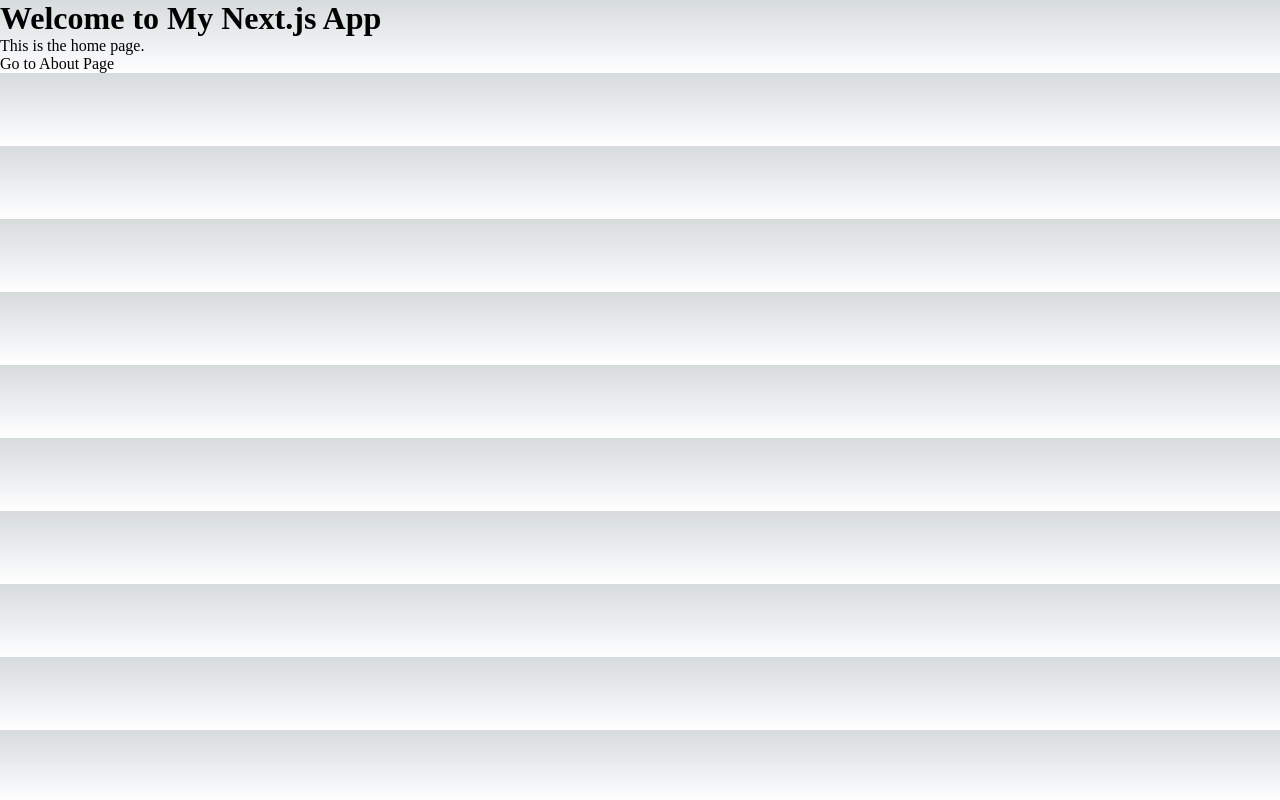
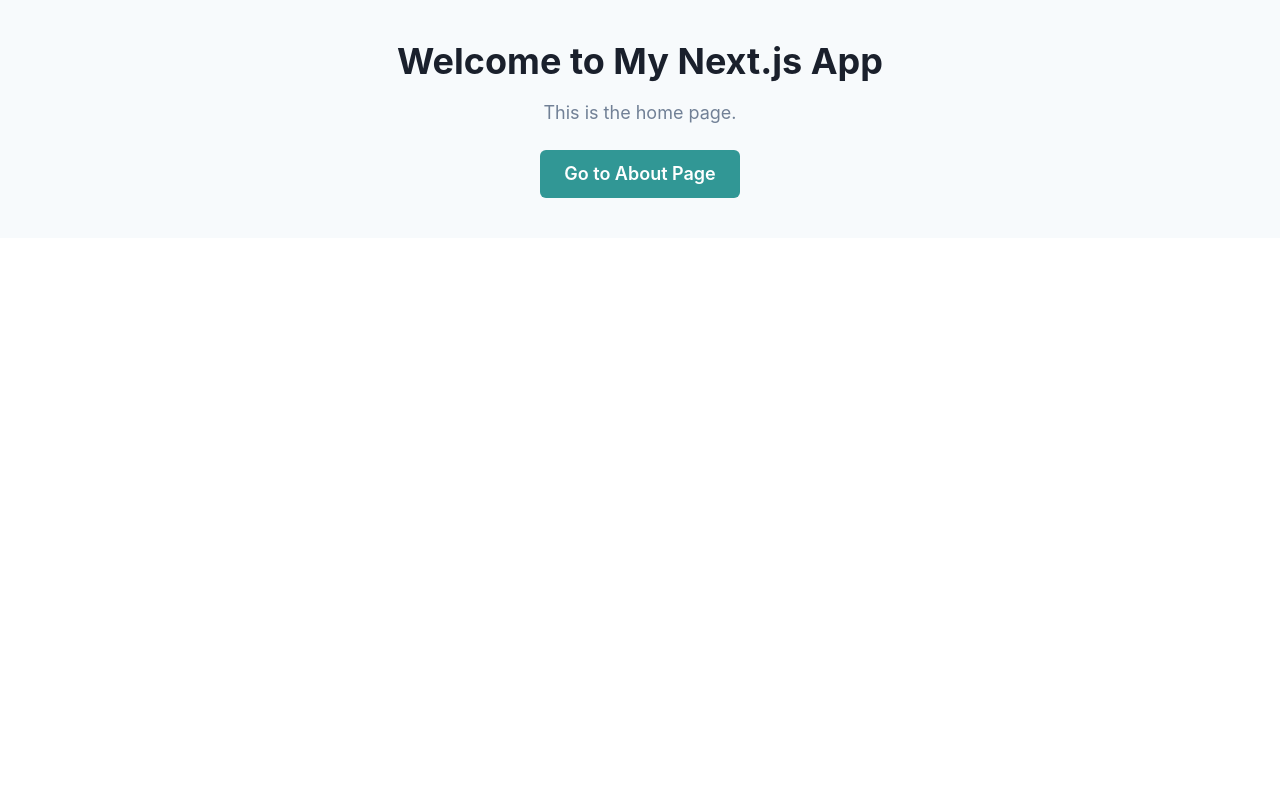
Before and after one commit to takesoo/NextjsTutorial, a Next.js app: page / in a window 1280 px wide. Built offline with nearby package versions, Linux system fonts and the light colour scheme.

Commit message:
pnpm add @chakra-ui/react @emotion/react @emotion/styled framer-motion

```diff
--- a/package.json
+++ b/package.json
@@ -9,6 +9,10 @@
 		"lint": "next lint"
 	},
 	"dependencies": {
+		"@chakra-ui/react": "^2.8.2",
+		"@emotion/react": "^11.13.3",
+		"@emotion/styled": "^11.13.0",
+		"framer-motion": "^11.3.30",
 		"next": "14.2.6",
 		"react": "^18",
 		"react-dom": "^18"
--- a/src/pages/_app.tsx
+++ b/src/pages/_app.tsx
@@ -1,6 +1,18 @@
-import "@/styles/globals.css";
+import { ChakraProvider, extendTheme } from "@chakra-ui/react";
 import type { AppProps } from "next/app";
 
+const theme = extendTheme({
+	colors: {
+		brand: {
+			100: "#f7fafc",
+		},
+	},
+});
+
 export default function App({ Component, pageProps }: AppProps) {
-	return <Component {...pageProps} />;
+	return (
+		<ChakraProvider theme={theme}>
+			<Component {...pageProps} />
+		</ChakraProvider>
+	);
 }
--- a/src/pages/index.tsx
+++ b/src/pages/index.tsx
@@ -1,4 +1,4 @@
-import styles from "@/styles/Home.module.css";
+import { Box, Button, Heading, Text } from "@chakra-ui/react";
 import { Inter } from "next/font/google";
 import Head from "next/head";
 import Image from "next/image";
@@ -7,11 +7,19 @@
 const inter = Inter({ subsets: ["latin"] });
 
 export default function Home() {
-  return (
-    <div>
-      <h1>Welcome to My Next.js App</h1>
-      <p>This is the home page.</p>
-      <Link href="/about">Go to About Page</Link>
-    </div>
-  );
+	return (
+		<Box textAlign={"center"} py={10} px={6} bg={"brand.100"}>
+			<Heading as="h1" size={"xl"} mb={4}>
+				Welcome to My Next.js App
+			</Heading>
+			<Text fontSize="lg" color="gray.500" mb={6}>
+				This is the home page.
+			</Text>
+			<Link href={"/about"} passHref>
+				<Button colorScheme="teal" size={"lg"}>
+					Go to About Page
+				</Button>
+			</Link>
+		</Box>
+	);
 }
--- a/src/styles/globals.css
+++ /dev/null
@@ -1,107 +0,0 @@
-:root {
-  --max-width: 1100px;
-  --border-radius: 12px;
-  --font-mono: ui-monospace, Menlo, Monaco, "Cascadia Mono", "Segoe UI Mono",
-    "Roboto Mono", "Oxygen Mono", "Ubuntu Monospace", "Source Code Pro",
-    "Fira Mono", "Droid Sans Mono", "Courier New", monospace;
-
-  --foreground-rgb: 0, 0, 0;
-  --background-start-rgb: 214, 219, 220;
-  --background-end-rgb: 255, 255, 255;
-
-  --primary-glow: conic-gradient(
-    from 180deg at 50% 50%,
-    #16abff33 0deg,
-    #0885ff33 55deg,
-    #54d6ff33 120deg,
-    #0071ff33 160deg,
-    transparent 360deg
-  );
-  --secondary-glow: radial-gradient(
-    rgba(255, 255, 255, 1),
-    rgba(255, 255, 255, 0)
-  );
-
-  --tile-start-rgb: 239, 245, 249;
-  --tile-end-rgb: 228, 232, 233;
-  --tile-border: conic-gradient(
-    #00000080,
-    #00000040,
-    #00000030,
-    #00000020,
-    #00000010,
-    #00000010,
-    #00000080
-  );
-
-  --callout-rgb: 238, 240, 241;
-  --callout-border-rgb: 172, 175, 176;
-  --card-rgb: 180, 185, 188;
-  --card-border-rgb: 131, 134, 135;
-}
-
-@media (prefers-color-scheme: dark) {
-  :root {
-    --foreground-rgb: 255, 255, 255;
-    --background-start-rgb: 0, 0, 0;
-    --background-end-rgb: 0, 0, 0;
-
-    --primary-glow: radial-gradient(rgba(1, 65, 255, 0.4), rgba(1, 65, 255, 0));
-    --secondary-glow: linear-gradient(
-      to bottom right,
-      rgba(1, 65, 255, 0),
-      rgba(1, 65, 255, 0),
-      rgba(1, 65, 255, 0.3)
-    );
-
-    --tile-start-rgb: 2, 13, 46;
-    --tile-end-rgb: 2, 5, 19;
-    --tile-border: conic-gradient(
-      #ffffff80,
-      #ffffff40,
-      #ffffff30,
-      #ffffff20,
-      #ffffff10,
-      #ffffff10,
-      #ffffff80
-    );
-
-    --callout-rgb: 20, 20, 20;
-    --callout-border-rgb: 108, 108, 108;
-    --card-rgb: 100, 100, 100;
-    --card-border-rgb: 200, 200, 200;
-  }
-}
-
-* {
-  box-sizing: border-box;
-  padding: 0;
-  margin: 0;
-}
-
-html,
-body {
-  max-width: 100vw;
-  overflow-x: hidden;
-}
-
-body {
-  color: rgb(var(--foreground-rgb));
-  background: linear-gradient(
-      to bottom,
-      transparent,
-      rgb(var(--background-end-rgb))
-    )
-    rgb(var(--background-start-rgb));
-}
-
-a {
-  color: inherit;
-  text-decoration: none;
-}
-
-@media (prefers-color-scheme: dark) {
-  html {
-    color-scheme: dark;
-  }
-}
```
Also changed, not shown: src/styles/Home.module.css (deleted, +0 -229 lines), 1 other file (tests, documents, lock files or other folders). Lines whose indentation alone changed are shown as unchanged.
